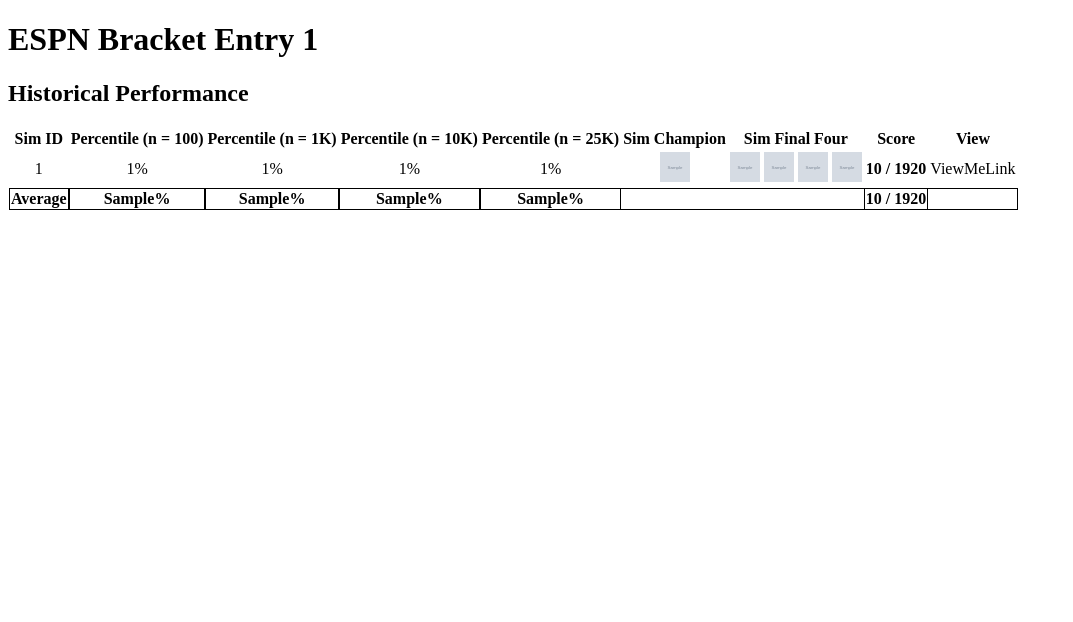
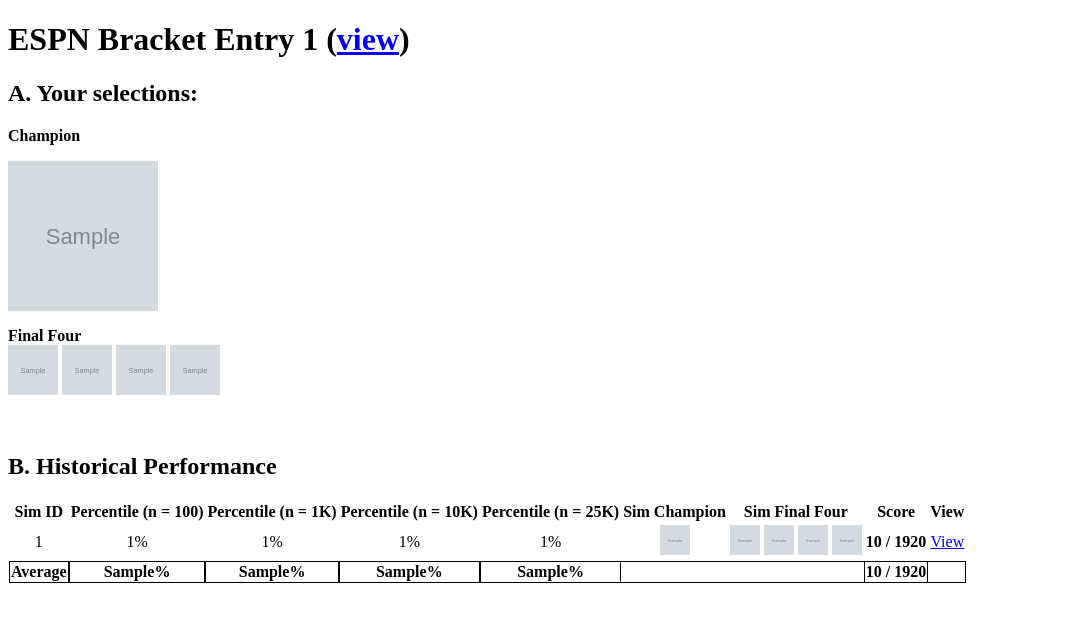
Before and after one commit to kevniu95/NCAA-Tournament-Modeler-Project, a Flask app: template app/templates/entrySummary.html in a window 1280 px wide. Shown: the top 622 px of the page, without its empty margins (0-1073 px from the left). Run offline with Flask 2, Linux system fonts and the light colour scheme; the template is opened without the code that fills it: most values are stand-ins (such as "Sample title", 1, 10 or a date in 2020); grey boxes marked "Sample" are stand-in pictures.

Commit message:
Create path back to specific simulation results

```diff
--- a/app/app.py
+++ b/app/app.py
@@ -39,7 +39,7 @@
                     'Limit' : 1,
                     'ScanIndexForward' : False,
                     'ReturnConsumedCapacity' : 'TOTAL'}
-    response = ddb_funcs.readDynamoMeta(app, **read_kwargs)
+    response = ddb_funcs.queryDynamoMeta(app, **read_kwargs)
     sim_id = 1
     if (response and response['ResponseMetadata']['HTTPStatusCode'] == 200 and
         response['Count'] > 0):
@@ -86,10 +86,9 @@
                     'Limit' : 25,
                     'ScanIndexForward' : False,
                     'ReturnConsumedCapacity' : 'TOTAL'}
-    response_meta = ddb_funcs.readDynamoMeta(app, **read_kwargs)
-
+    response_meta = ddb_funcs.queryDynamoMeta(app, **read_kwargs)
     scoreSumm = []
-    metadata = response_meta['Items']
+    metadata : List(Dict) = response_meta['Items']
     entryAtSizeSumm = {'100' : [], '1000' : [], '10000' : [], '25000' : []}
     for i in metadata:
         scoreSumm.append(int(i['score']))
@@ -102,8 +101,38 @@
 
     scoreSumm = round(sum(scoreSumm) / len(scoreSumm),1)
     entryAtSizeSumm = {k : (round(sum(v) / len(v),1) if len(v) > 0 else -1) for k, v in entryAtSizeSumm.items()}
-    print(entryAtSizeSumm)
-    return render_template('entrySummary.html', metadata = metadata, scoreSumm = scoreSumm, entryAtSizeSumm = entryAtSizeSumm)
+    return render_template('entrySummary.html',
+                            metadata = metadata,
+                            scoreSumm = scoreSumm,
+                            entryAtSizeSumm = entryAtSizeSumm)
+
+@app.route('/<entryId>/<simulationId>')
+def simulationResult(entryId, simulationId):
+    # Need meta data
+    read_kwargs = {'KeyConditionExpression' : "entry_id = :entryId and simulation_id = :simId",
+                    'ExpressionAttributeValues' : {':entryId' :  int(entryId),
+                                                    ':simId' : int(simulationId)},
+                    'Limit' : 1,
+                    'ReturnConsumedCapacity' : 'TOTAL'}
+    meta_response = ddb_funcs.queryDynamoMeta(app, **read_kwargs)
+
+    # Need to read visualization data from DDB
+    data_response = ddb_funcs.queryDynamoData(app, **read_kwargs)
+
+    if (meta_response and data_response and meta_response['Count'] > 0 and data_response['Count'] > 0):
+        entry_results = meta_response['Items'][0]
+        data_item = data_response['Items'][0]
+
+        score = entry_results['score']
+
+        entry_results['visualization'] = data_item['visualization']
+        entry_results['entryAtSize'] = data_item['entryAtSize']
+
+        for size in entry_results['entryAtSize'].keys():
+            histNums = entry_results['entryAtSize'][size]['histNums']
+            histPlot = Simulation.plotHistogram(histNums, int(score))
+            entry_results['entryAtSize'][size]['histPlot'] = histPlot
+    return render_template('results.html', results = entry_results, espnId = entryId)
 
 # @app.route('/specific_results/<competitors>/<neighbors>')
 # def specific_results(competitors, neighbors):
--- a/app/templates/entrySummary.html
+++ b/app/templates/entrySummary.html
@@ -5,13 +5,25 @@
 	</head>
   <body>
 		<!-- Headings -->
-		<h1>ESPN Bracket Entry {{ metadata[0]['entry_id'] }} </h1>
+		<h1>ESPN Bracket Entry {{ metadata[0]['entry_id'] }} (<a href = "https://fantasy.espn.com/tournament-challenge-bracket/2022/en/entry?entryID={{ metadata[0]['entry_id'] }}" target = "_blank">view</a>)</h1>
+
 	</body>
+
 
 	<body>
 		<!-- Headings -->
-		<h2>Historical Performance</h2>
+        <h2>A. Your selections:</h2>
+        <p><strong>Champion</strong></p>
+        <img align = 'center' src = "{{ metadata[0]['visualization'][0]['u_team']['img'] }}" height = 150 width = 150><br>
+        <p><strong>Final Four</strong><br>
+                <img src = "{{ metadata[0]['visualization'][3]['u_team']['img'] }}" height = 50 width = 50>
+                <img src = "{{ metadata[0]['visualization'][4]['u_team']['img'] }}" height = 50 width = 50>
+                <img src = "{{ metadata[0]['visualization'][5]['u_team']['img'] }}" height = 50 width = 50>
+                <img src = "{{ metadata[0]['visualization'][6]['u_team']['img'] }}" height = 50 width = 50>
+            </p>
 	</body>
+    <br>
+    <h2>B. Historical Performance</h2>
 	<table id="history" class="table table-striped">
 		<thead>
 		  <tr>
@@ -41,9 +53,10 @@
                 <img src = "{{ i['visualization'][5]['c_team']['img'] }}" height = 30 width = 30>
                 <img src = "{{ i['visualization'][6]['c_team']['img'] }}" height = 30 width = 30>
                 </td>
-
               <td align='center'><strong>{{ i['score'] }} / 1920</strong></td>
-              <td align='center'>ViewMeLink</td>
+              <td align='center'>
+                <a href = "{{ url_for('simulationResult', entryId = i['entry_id'], simulationId = i['simulation_id'])}}">View</a>
+              </td>
 
 			  </tr>
 		  {% endfor %}
```
Also changed, not shown: app/templates/results.html (+6 -2 lines).
